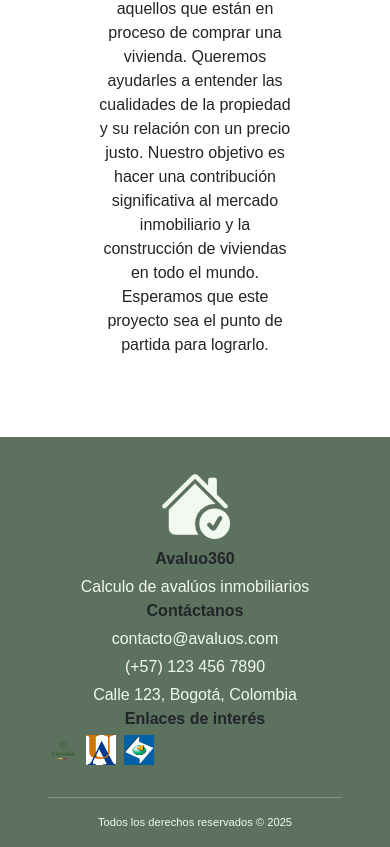
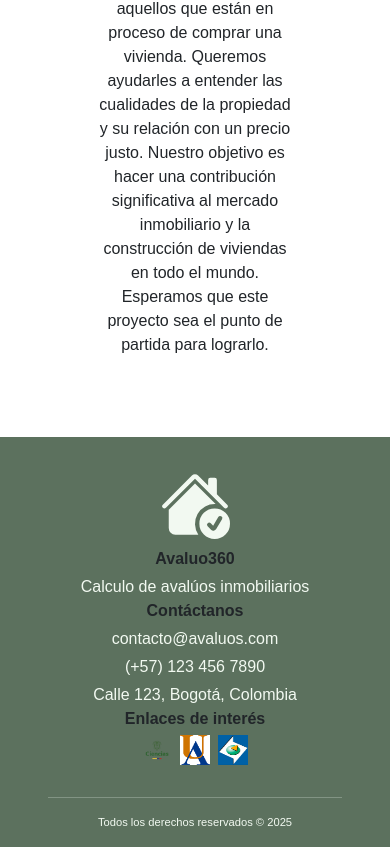
Before and after one commit to Jaclog05/aplicativo-web, a React (Vite) app: page /aboutUs in a window 390 px wide. Shown: the part 1050-1897 px from the top of the page. Built offline with nearby package versions, Linux system fonts and the light colour scheme; no server answers; a web font is replaced by a local one.

Commit message:
Fixing flex for questions with +4 options. Centering link footer logos for mobile view

```diff
--- a/src/components/GuidingQuestionsContent.jsx
+++ b/src/components/GuidingQuestionsContent.jsx
@@ -19,6 +19,8 @@ function GuidingQuestionsContent() {
 
   const allAnswered = Object.keys(answers).length === questionsLength
 
+  const useFlex = Object.entries(options).length < 4;
+
   return (
     <>
       <ProgressBarComponent
@@ -39,7 +41,7 @@ function GuidingQuestionsContent() {
           <p className="h5 p-2">
             {id}. {question}
           </p>
-          <div className="row-12 d-md-flex gap-2 px-3">
+          <div className={`row-12 ${useFlex ? 'd-md-flex' : ''} gap-2 px-3`}>
             {Object.entries(options).map(([option, value]) => (
               <OptionButton
                 key={option}
--- a/src/components/footer/Footer.jsx
+++ b/src/components/footer/Footer.jsx
@@ -33,7 +33,7 @@ function Footer() {
 
         <div className="col-md-4 text-md-start text-center">
           <p className="fw-bold mb-1 text-dark">Enlaces de interés</p>
-          <ul className="list-unstyled d-flex mb-0 gap-2">
+          <ul className="list-unstyled d-flex justify-content-center justify-content-md-start mb-0 gap-2">
             <li>
               <a
                 href="https://minciencias.gov.co/"
```
